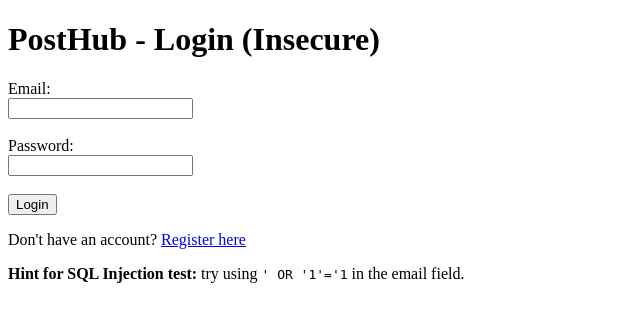
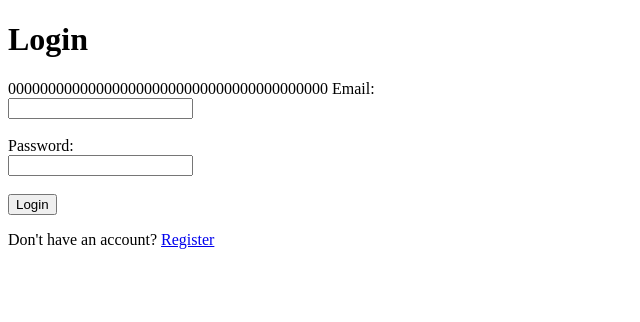
Before and after one commit to yonas255/Post_Hub, a Flask app: page /login in a window 1280 px wide. Shown: the top 322 px of the page, without its empty margins (0-640 px from the left). Run offline with Flask 3, Linux system fonts and the light colour scheme; some libraries are stand-ins or nearby versions.

Commit message:
Added secure login.html

```diff
--- a/templates/login.html
+++ b/templates/login.html
@@ -1,27 +1,25 @@
 <!DOCTYPE html>
 <html>
 <head>
-    <title>PostHub - Login (Insecure)</title>
+    <title>Secure Login</title>
 </head>
 <body>
-    <h1>PostHub - Login (Insecure)</h1>
 
-    {% if error %}
-        <p style="color:red;">{{ error }}</p>
-    {% endif %}
+    <h1>Login</h1>
 
     <form method="POST">
+        {{ csrf_token() }}
+
         <label>Email:</label><br>
-        <input type="text" name="email"><br><br>
+        <input type="email" name="email" required><br><br>
 
         <label>Password:</label><br>
-        <input type="password" name="password"><br><br>
+        <input type="password" name="password" required><br><br>
 
         <button type="submit">Login</button>
     </form>
 
-    <p>Don't have an account? <a href="{{ url_for('register') }}">Register here</a></p>
+    <p>Don't have an account? <a href="/register">Register</a></p>
 
-    <p><strong>Hint for SQL Injection test:</strong> try using <code>' OR '1'='1</code> in the email field.</p>
 </body>
 </html>
```
